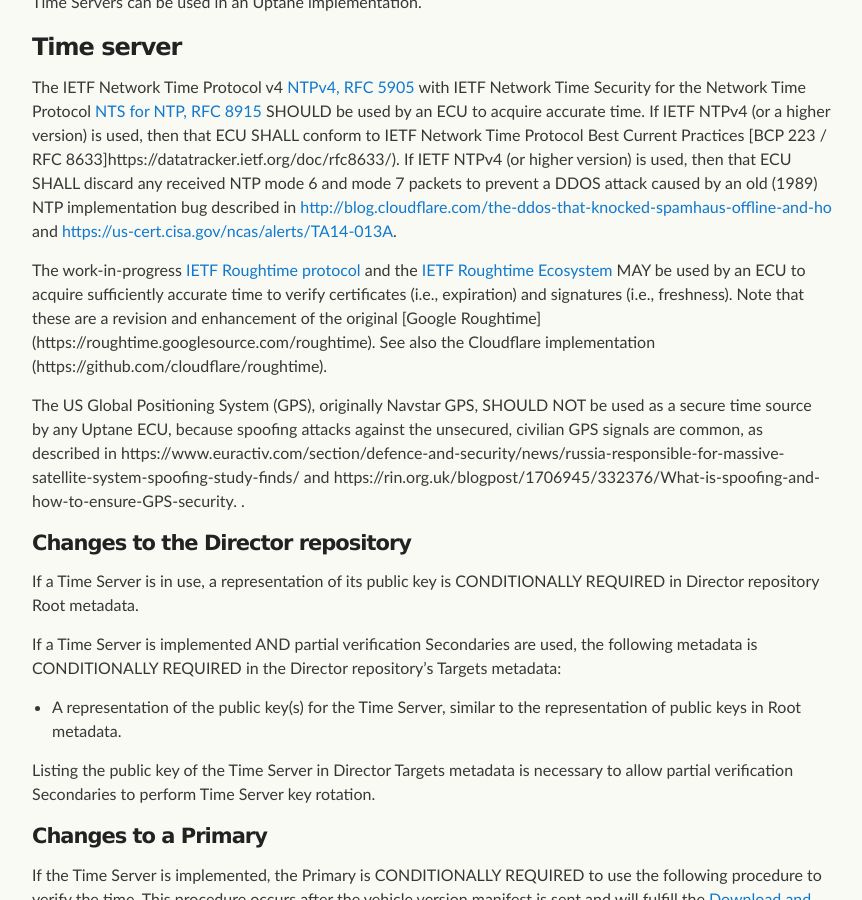
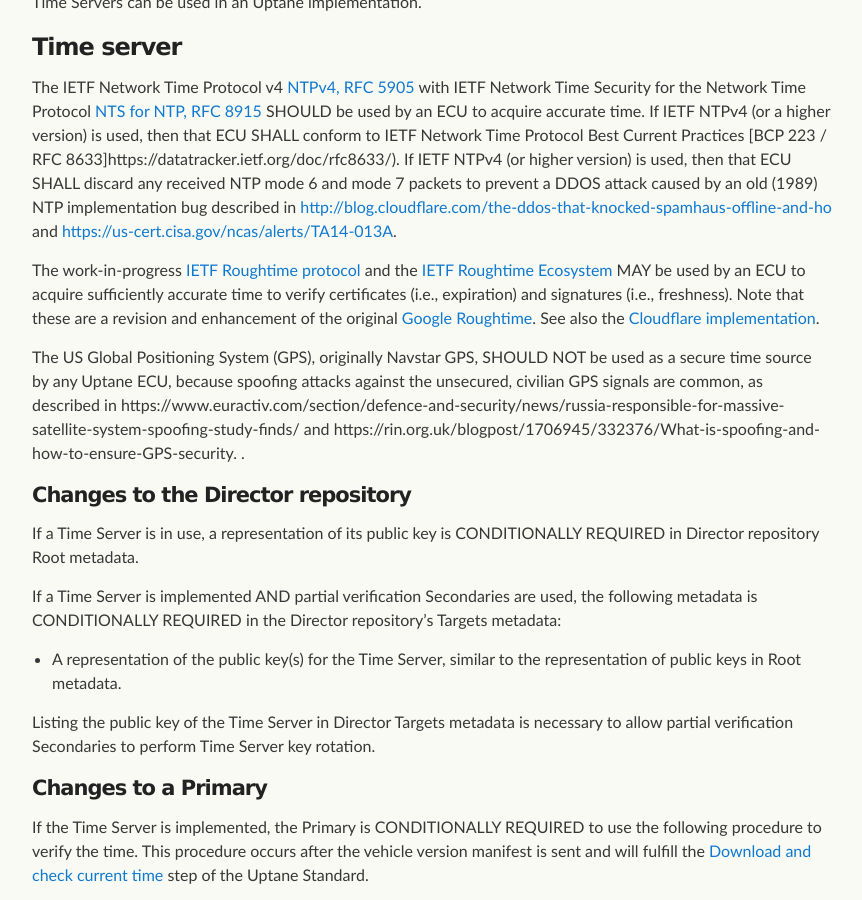
Before and after one commit to uptane/deployment-considerations, a Jekyll site: the page built from repositories.md, in a window 1280 px wide and 900 px high, scrolled down 707 px. Shown: the whole window, without its empty margins (208-1070 px from the left). Built offline with Jekyll 4.4.1, drawn with Linux system fonts in a browser that asks for light colours; our own code applies the rules of GitHub Pages for plain Markdown files.

Commit message:
Update repositories.md
Co-authored-by: Patti Vacek <pattivacek@gmail.com>

```diff
--- a/repositories.md
+++ b/repositories.md
@@ -18,15 +18,7 @@ following subsection describes how Time Servers can be used in an Uptane impleme
 
 The IETF Network Time Protocol v4 [NTPv4, RFC 5905](https://datatracker.ietf.org/doc/rfc5905) with IETF Network Time Security for the Network Time Protocol [NTS for NTP, RFC 8915](https://datatracker.ietf.org/doc/html/rfc8915) SHOULD be used by an ECU to acquire accurate time. If IETF NTPv4 (or a higher version) is used, then that ECU SHALL conform to IETF Network Time Protocol Best Current Practices [BCP 223 / RFC 8633]https://datatracker.ietf.org/doc/rfc8633/). If IETF NTPv4 (or higher version) is used, then that ECU SHALL discard any received NTP mode 6 and mode 7 packets to prevent a DDOS attack caused by an old (1989) NTP implementation bug described in [http://blog.cloudflare.com/the-ddos-that-knocked-spamhaus-offline-and-ho]() and [https://us-cert.cisa.gov/ncas/alerts/TA14-013A]().
 
-The work-in-progress [IETF Roughtime protocol](
-https://datatracker.ietf.org/doc/draft-ietf-ntp-roughtime/) and the [IETF
-Roughtime Ecosystem](
-https://datatracker.ietf.org/doc/draft-ietf-ntp-roughtime-ecosystem/) MAY
-be used by an ECU to acquire sufficiently accurate time to verify
-certificates (i.e., expiration) and signatures (i.e., freshness). Note that
-these are a revision and enhancement of the original [Google Roughtime]
-(https://roughtime.googlesource.com/roughtime). See also the Cloudflare
-implementation (https://github.com/cloudflare/roughtime).
+The work-in-progress [IETF Roughtime protocol](https://datatracker.ietf.org/doc/draft-ietf-ntp-roughtime/) and the [IETF Roughtime Ecosystem](https://datatracker.ietf.org/doc/draft-ietf-ntp-roughtime-ecosystem/) MAY be used by an ECU to acquire sufficiently accurate time to verify certificates (i.e., expiration) and signatures (i.e., freshness). Note that these are a revision and enhancement of the original [Google Roughtime](https://roughtime.googlesource.com/roughtime). See also the [Cloudflare implementation](https://github.com/cloudflare/roughtime).
 
 The US Global Positioning System (GPS), originally Navstar GPS, SHOULD NOT
 be used as a secure time source by any Uptane ECU, because spoofing attacks
```
